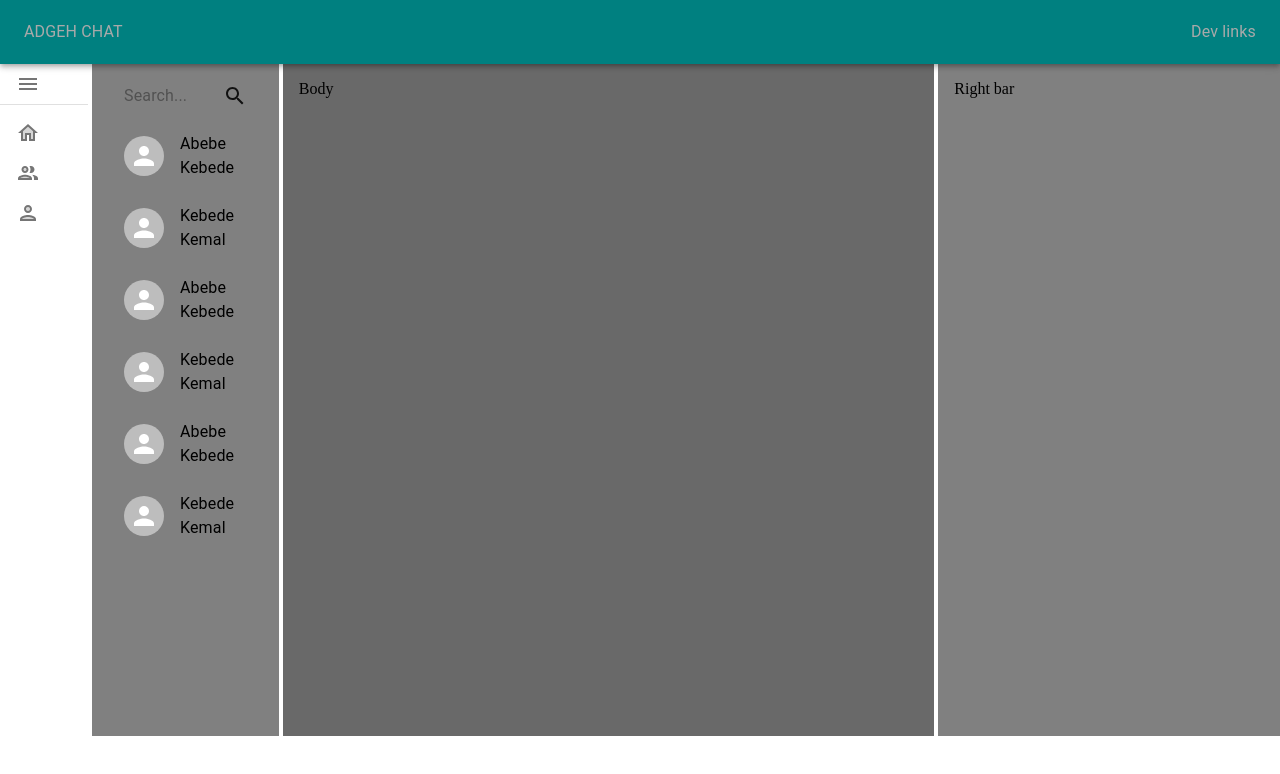
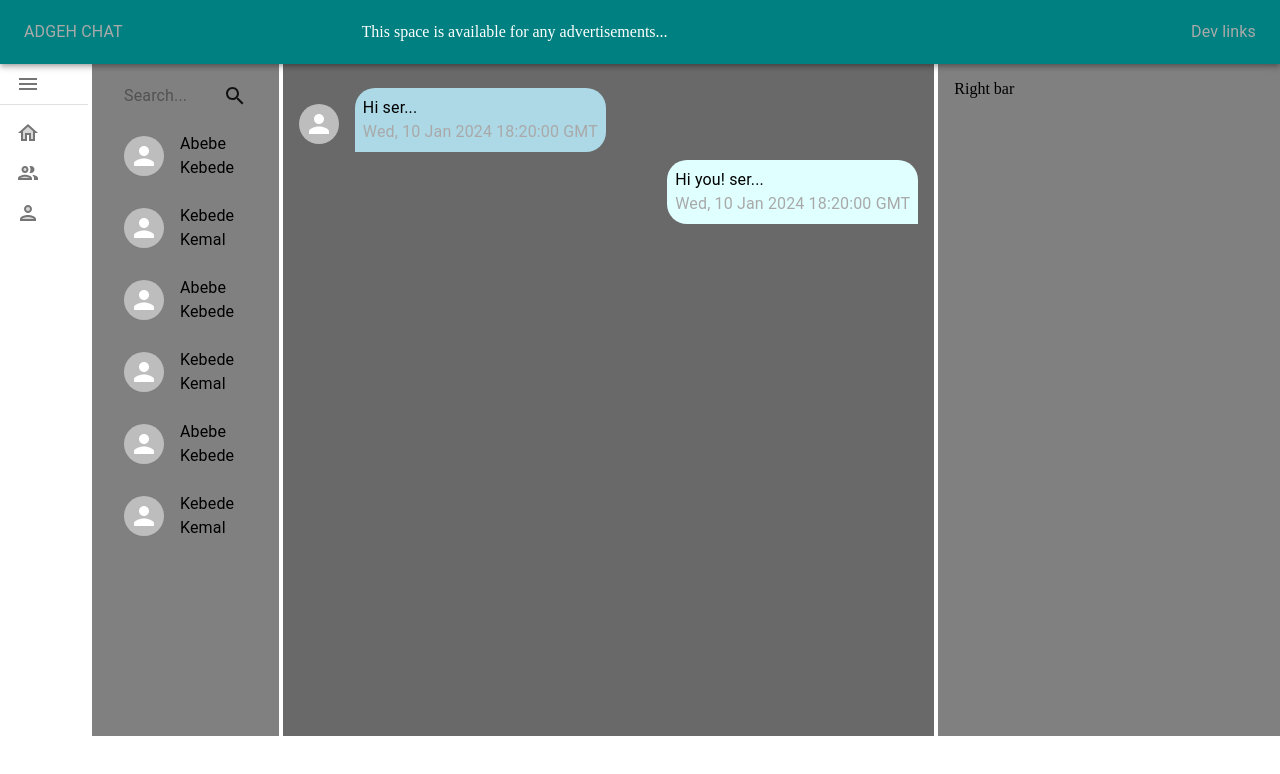
Before and after one commit to adgehbirhane/adgehchat, a React (Vite) app: page / in a window 1280 px wide. Shown: the top 774 px of the page. Built offline with nearby package versions, Linux system fonts and the light colour scheme.

Commit message:
components update

```diff
--- a/src/layout/header/Advertisement.tsx
+++ b/src/components/Marque.tsx
@@ -1,7 +1,11 @@
 import styled from "@emotion/styled";
 import { Box } from "@mui/material";
 
-export const Advertisement = () => {
+interface MarqueProps {
+  text: string;
+}
+
+export const Marque: React.FC<MarqueProps> = ({ text }) => {
   const ScrollingText = styled.div`
     white-space: nowrap;
     overflow: hidden;
@@ -20,7 +24,7 @@ export const Advertisement = () => {
   return (
     <Box>
       <ScrollingText>
-        This space is available for any advertisements...
+        {text}
       </ScrollingText>
     </Box>
   );
--- a/src/layout/body/ChatSpace.tsx
+++ b/src/layout/body/ChatSpace.tsx
@@ -1,14 +1,37 @@
-import { Box } from "@mui/material";
+import { Avatar, Box, Typography } from "@mui/material";
 
 export const ChatSpace = () => {
   return (
-    <Box
-      bgcolor="dimgray"
-      flex={2}
-      p={2}
-      sx={{height: '80vh'}}
-    >
-      Body
+    <Box bgcolor="dimgray" flex={2} p={2} sx={{ height: "80vh" }}>
+      <Box display="flex" gap={2}>
+        <Avatar sx={{ mt: 3 }} />
+        <Box
+          sx={{
+            backgroundColor: "lightblue",
+            p: 1,
+            borderRadius: 5,
+            borderEndStartRadius: 0,
+            mt: 1,
+          }}
+        >
+          <Typography variant="body1">Hi ser...</Typography>
+          <Typography color="darkgray">{new Date().toUTCString()}</Typography>
+        </Box>
+      </Box>
+      <Box sx={{ display: "flex", justifyContent: "right" }}>
+        <Box
+          sx={{
+            backgroundColor: "lightcyan",
+            p: 1,
+            mt: 1,
+            borderRadius: 5,
+            borderEndEndRadius: 0,
+          }}
+        >
+          <Typography variant="body1">Hi you! ser...</Typography>
+          <Typography color="darkgray">{new Date().toUTCString()}</Typography>
+        </Box>
+      </Box>
     </Box>
   );
 };
--- a/src/layout/header/Navbar.tsx
+++ b/src/layout/header/Navbar.tsx
@@ -1,7 +1,7 @@
 import { AppBar, Toolbar, styled } from '@mui/material'
 import { Logo } from '../../common/logo/Logo'
 import { Menubar } from './Menubar'
-// import { Advertisement } from './Advertisement'
+import { Marque } from '../../components/Marque'
 
 const StyledToolbar = styled(Toolbar)({
   display: 'flex',
@@ -13,7 +13,7 @@ export const Navbar = () => {
     <AppBar sx={{backgroundColor: 'teal', position: 'sticky', p: '0px'}}>
       <StyledToolbar>
           <Logo/>
-          {/* <Advertisement/> */}
+          <Marque text="This space is available for any advertisements..."/>
           <Menubar/>
       </StyledToolbar>
     </AppBar>
--- a/src/layout/sidebarChild/SidebarChild.tsx
+++ b/src/layout/sidebarChild/SidebarChild.tsx
@@ -6,7 +6,7 @@ import {
   ListItemButton,
   ListItemText,
 } from "@mui/material";
-import { SearchBar } from "../../common/SearchBar";
+import { SearchBar } from "../../components/SearchBar";
 
 export const SidebarChild = () => {
   return (
```
Also changed, not shown: src/components/SearchBar.tsx (renamed from src/common/SearchBar.tsx).
